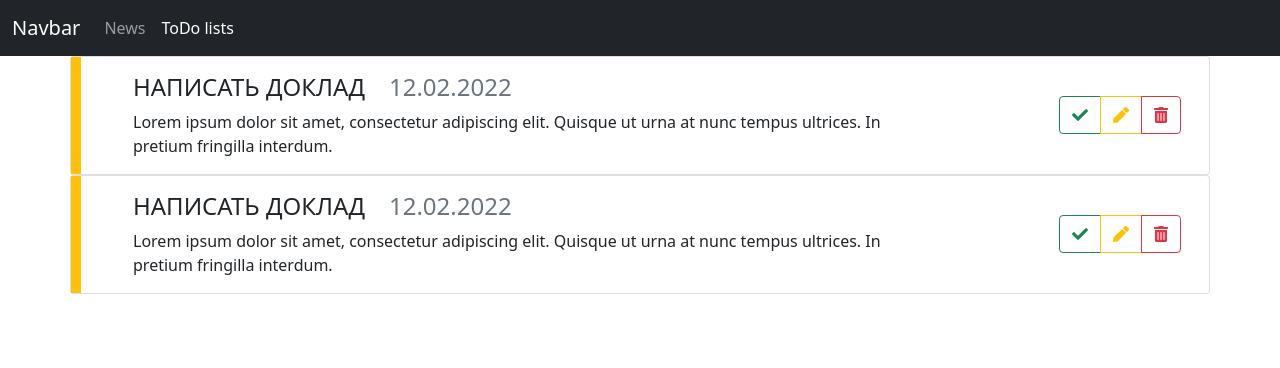
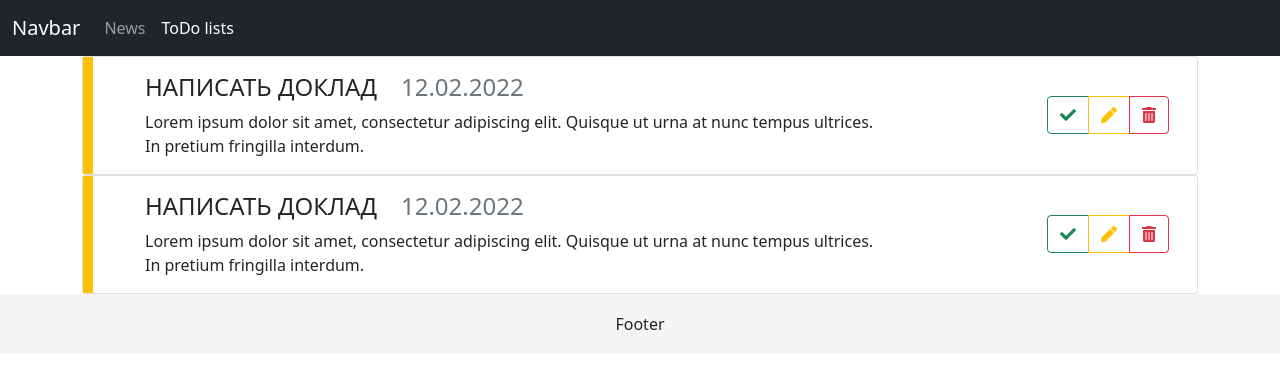
Before and after one commit to vishIGOR/WebFrontendLab4, a React (Create React App) app in the folder lab4.1/: page /todo in a window 1280 px wide. Shown: the top 368 px of the page. Built offline with nearby package versions, Linux system fonts and the light colour scheme.

Commit message:
some work with todo

```diff
--- a/lab4.1/src/App.css
+++ b/lab4.1/src/App.css
@@ -11,15 +11,22 @@
   color: white;
 }
 
+.route{
+  display: flex;
+  flex-direction: column;
+  align-items: center;
+  justify-content: center;
+}
+
 .App-link {
   color: #61dafb;
 }
 
-.news-content {
+.content {
   flex: 1 0 auto;
 }
 
-.news-footer {
+.footer {
   background-color: #f5f5f5;
   height:60px;
   width: 100%;
--- a/lab4.1/src/components/news/newsRoute.js
+++ b/lab4.1/src/components/news/newsRoute.js
@@ -12,7 +12,7 @@ function NewsRoute() {
                     <NewsContainer />
                 </div>
             </div>
-            <div className="news-footer">
+            <div className="footer">
                 <div>Footer</div>
             </div>
         </div>
--- a/lab4.1/src/components/todo/todoRoute.js
+++ b/lab4.1/src/components/todo/todoRoute.js
@@ -1,10 +1,20 @@
 import TodoList from "./todoList";
 
 
-function TodoRoute(){
-    return(
-        <TodoList/>
+function TodoRoute() {
+    return (
+        <div className="route">
+            <div className="content">
+                <div className="container-lg">
+                    <TodoList></TodoList>
+                </div>
+            </div>
+            <div className="footer">
+                <div>Footer</div>
+            </div>
+        </div>
     )
+
 }
 
 
```
